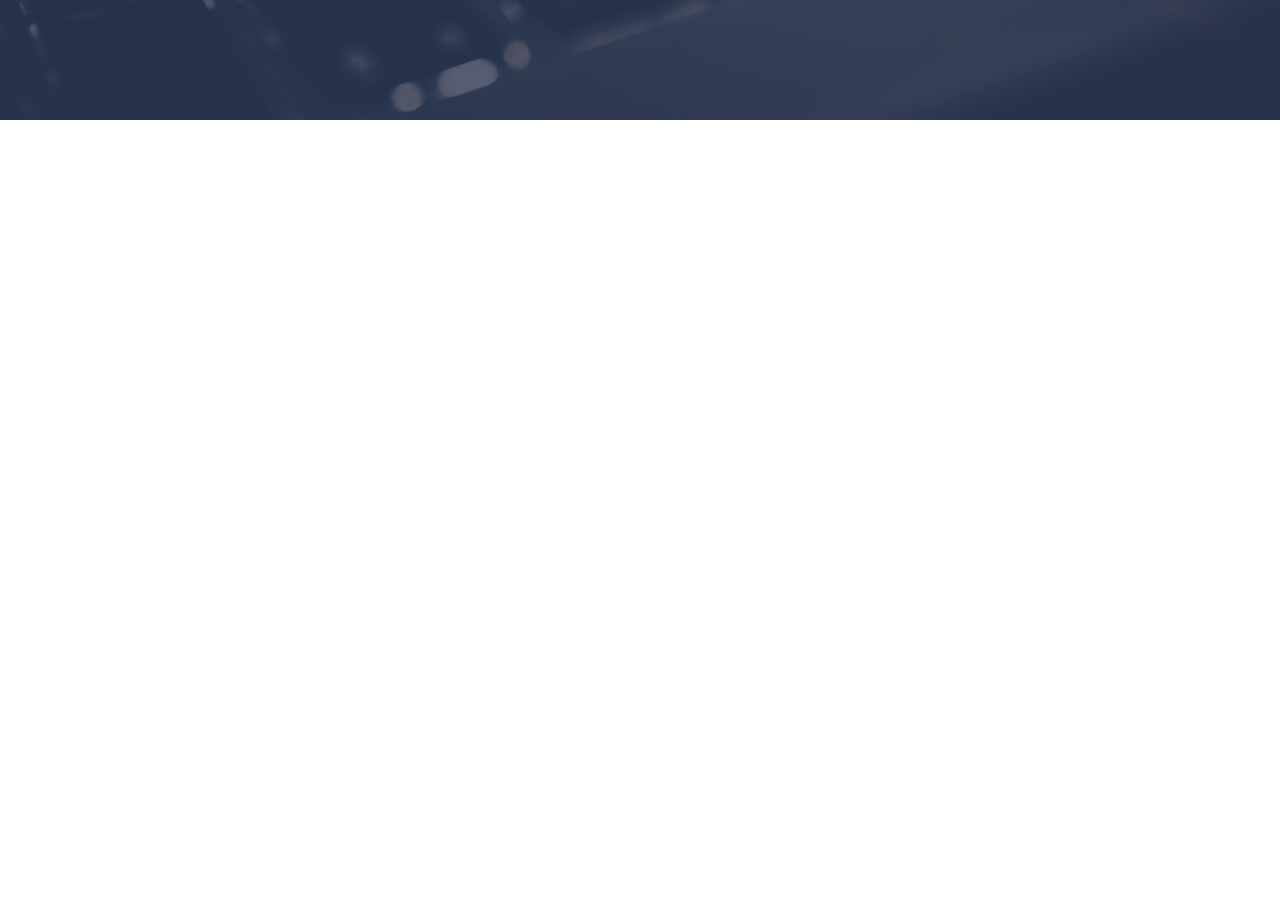
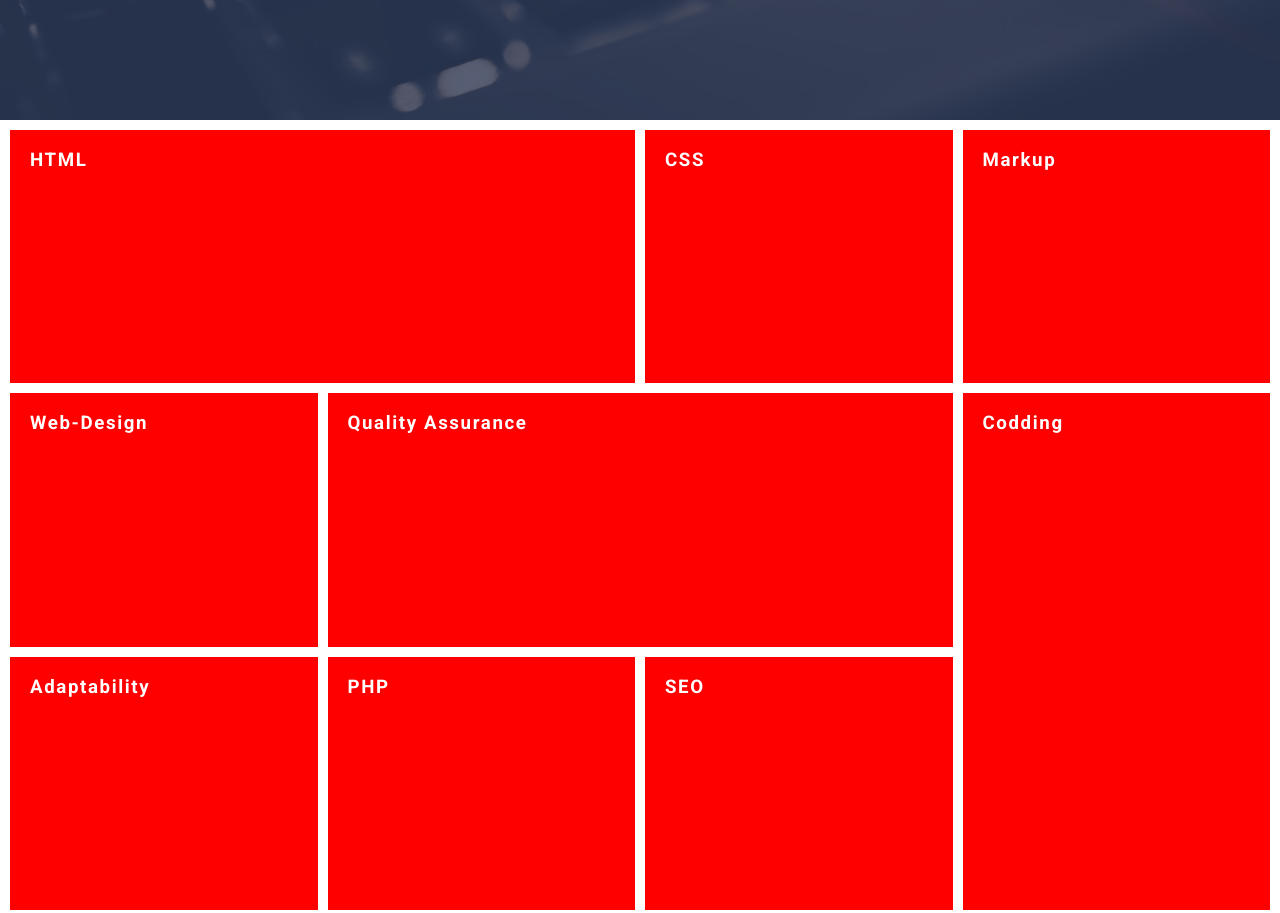
Before and after one commit to Alexand-p/grid-template, a website: page index.html in a window 1280 px wide. Shown: the part 680-1593 px from the top of the page. Before the commit the page ends 1199 px from the top, so only its background shows below. Drawn offline with Linux system fonts and the light colour scheme.

Commit message:
table grid

```diff
--- a/assets/css/style.css
+++ b/assets/css/style.css
@@ -475,6 +475,7 @@ html {
   overflow-y: scroll;
   letter-spacing: 0.1em;
 }
+/* HEADER */
 h1{
   font-size: 3.75rem;
   letter-spacing: 0.08em ;
@@ -488,18 +489,28 @@ a {
   text-decoration: none;
   color: #ffffff ;
 }
+.btn-accent{
+  background-color: rgba(45,54,81,0.8);
+  border: 2px solid #2d3651;
+  min-width: 350px;
+}
+.btn{
+  background-color: rgba(255,255,255,0.1);
+  border: 2px solid #ffffff;
+  min-width: 250px;
+}
+.btn-accent,
 .btn{
   font-size: 1.125rem;
-  background-color: rgba(255,255,255,0.1);
-  border: 2px solid #ffffff;
   display: block;
   padding: 18px;
   height: 60px;
-  min-width: 250px;
+
   text-align: center;
   transition:  background-color 0.5s;
 }
-.btn:hover{
+.btn:hover,
+.btn-accent:hover{
   background-color: #d66926;
 }
 
@@ -622,3 +633,76 @@ display: inline-block;
 .header-content__buttons .btn:first-of-type{
   margin-right: 20px;
 }
+
+/* SKILLS */
+.skills {
+ padding: 10px;
+}
+.skills__container {
+  margin-bottom: 20px;
+  display: grid;
+  grid-template-columns: repeat(4, 1fr);
+ grid-auto-rows: calc(33.3333vh - 4 * 10px / 3) ;
+  grid-gap: 10px;
+  grid-template-areas: "a1 a1 a2 a3"
+                       "a4 a5 a5 a6"
+                       "a7 a8 a9 a6";
+
+}
+.skills__action{
+  display: flex;
+  justify-content: center;
+  margin-bottom: 30xp;
+
+}
+.skill-item {
+  background-color: red;
+  min-height: calc(33.3333vh - 4 * 10px / 3);
+}
+@media (max-height:640px){
+  .skill-item{
+    min-height: 200px;
+  }
+}
+.skill-item:nth-of-type(1){
+  grid-area: a1 ;
+}
+.skill-item:nth-of-type(2){
+  grid-area: a2 ;
+}
+.skill-item:nth-of-type(3){
+  grid-area: a3 ;
+}
+.skill-item:nth-of-type(4){
+  grid-area: a4 ;
+}
+.skill-item:nth-of-type(5){
+  grid-area: a5 ;
+}
+.skill-item:nth-of-type(6){
+  grid-area: a6 ;
+}
+.skill-item:nth-of-type(7){
+  grid-area: a7 ;
+}
+.skill-item:nth-of-type(8){
+  grid-area: a8 ;
+}
+.skill-item:nth-of-type(9){
+  grid-area: a9 ;
+}
+.skill-item__overlay {
+
+}
+.skill-item__image {
+
+}
+.skill-item__title {
+  margin: 0;
+
+
+}
+.skill-item__link  {
+  display: block;
+  padding: 20px;
+}
```
